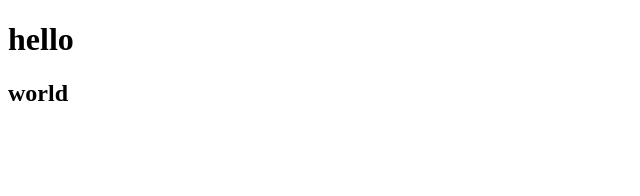
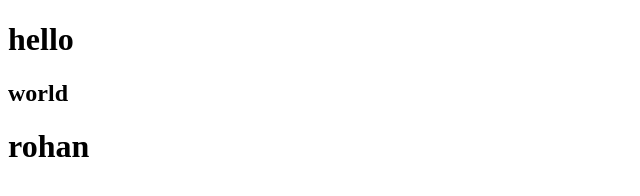
Before and after one commit to Bhoomika-Suresh/res, a plain HTML site: page index.html in a window 1280 px wide. Shown: the whole page, without its empty margins (0-640 px from the left). Drawn offline with Linux system fonts and the light colour scheme.

Commit message:
Update index.html

```diff
--- a/index.html
+++ b/index.html
@@ -12,5 +12,8 @@
     <h2>
         world
     </h2>
+    <h1>
+        rohan
+    </h1>
 </body>
 </html>
```
